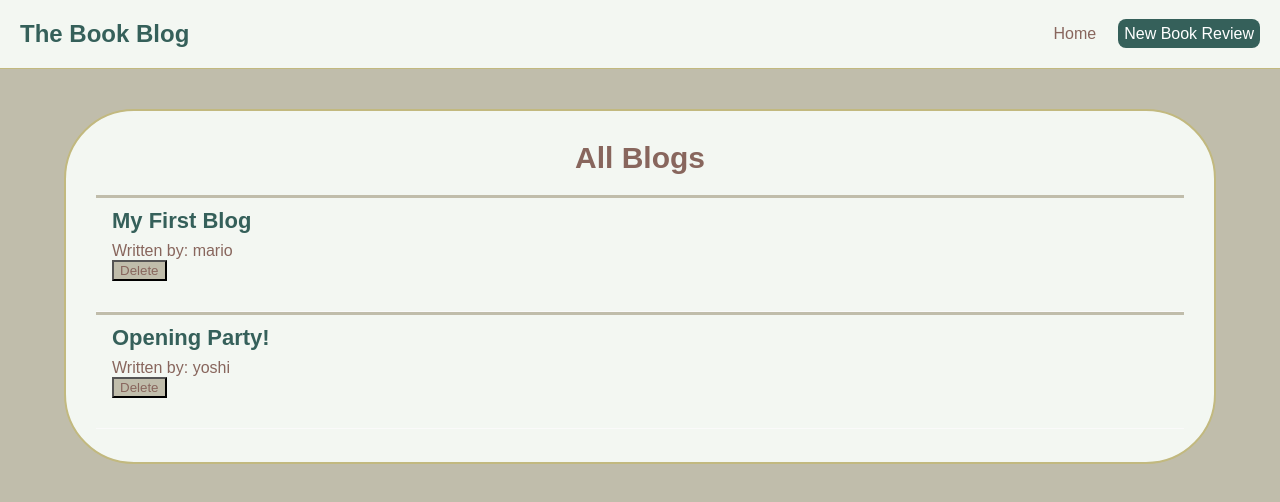
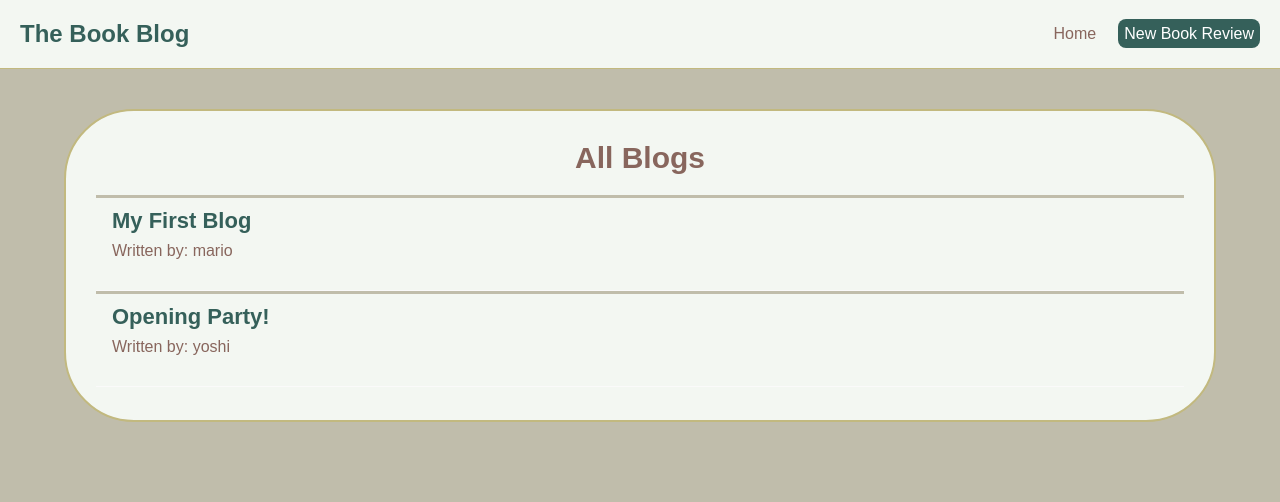
Before and after one commit to TabathaSlatton/Blog-Project, a React (Create React App) app: page / in a window 1280 px wide. Shown: the top 502 px of the page. Built offline with nearby package versions, Linux system fonts and the light colour scheme; data requests are answered from the project's data file; a web font is replaced by a local one.

Commit message:
created custom hook fetch

```diff
--- a/src/BlogList.js
+++ b/src/BlogList.js
@@ -1,4 +1,4 @@
-const BlogList = ({blogs, title, handleDelete}) => {
+const BlogList = ({blogs, title}) => {
 
     return (
        <div className="blog-list">
@@ -7,7 +7,7 @@
                 <div className="blog-preview" key={blog.id}>
                     <h2>{ blog.title }</h2>
                     <p>Written by: { blog.author }</p>
-                    <button onClick={() => handleDelete(blog.id)}>Delete</button>
+                    {/* <button onClick={() => handleDelete(blog.id)}>Delete</button> */}
                 </div>
             ))}
        </div>
--- a/src/Home.js
+++ b/src/Home.js
@@ -1,28 +1,17 @@
 import { useState, useEffect } from 'react'
 import BlogList from './BlogList'
+import useFetch from './useFetch';
 // npx json-server --watch data/db.json --port 8000
 
 
 const Home = () => {
-    const [blogs, setBlogs] = useState(null)
-
-    const handleDelete = (id) => {
-        const newBlogs = blogs.filter(blog => blog.id !== id)
-        setBlogs(newBlogs)
-    }
-
-    // takes in a function that will run every render
-    useEffect(() => {
-        fetch('http://localhost:8000/blogs')
-            .then(res => res.json())
-            .then(blogs => {
-                setBlogs(blogs)
-            })
-    }, [])
+   const { data: blogs, isPending, error } = useFetch('http://localhost:8000/blogs');
 
     return (
         <div className="home">
-            {blogs && <BlogList blogs={blogs} title="All Blogs" handleDelete={handleDelete}/>}
+            { error && <div>{ error }</div> }
+            { isPending && <div id="loading">Loading...</div> }
+            { blogs && <BlogList blogs={blogs} title="All Blogs" /> }
             {/* <BlogList blogs={blogs.filter(blog => blog.author === "Ken")} title="Ken's Blogs"/> */}
 
         </div>
--- a/src/index.css
+++ b/src/index.css
@@ -71,3 +71,10 @@
   text-align: center;
   font-size: 30px;
 }
+
+#loading {
+  padding-bottom: 20px;
+  text-align: center;
+  font-size: 30px;
+  background-color: #f3f7f2;
+}
--- /dev/null
+++ b/src/useFetch.js
@@ -0,0 +1,31 @@
+import { useState, useEffect } from 'react';
+
+const useFetch = (url) => {
+  const [data, setData] = useState(null);
+  const [isPending, setIsPending] = useState(true);
+  const [error, setError] = useState(null);
+
+  useEffect(() => {
+      fetch(url)
+      .then(res => {
+        if (!res.ok) { // error coming back from server
+          throw Error('could not fetch the data for that resource');
+        }
+        return res.json();
+      })
+      .then(data => {
+        setIsPending(false);
+        setData(data);
+        setError(null);
+      })
+      .catch(err => {
+        // auto catches network / connection error
+        setIsPending(false);
+        setError(err.message);
+      })
+  }, [url])
+
+  return { data, isPending, error };
+}
+
+export default useFetch;
```
Also changed, not shown: 1 other file (tests, documents, lock files or other folders).
